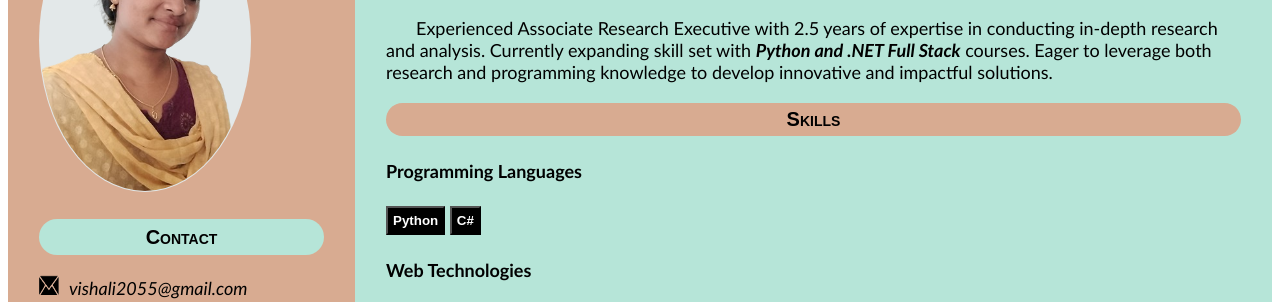
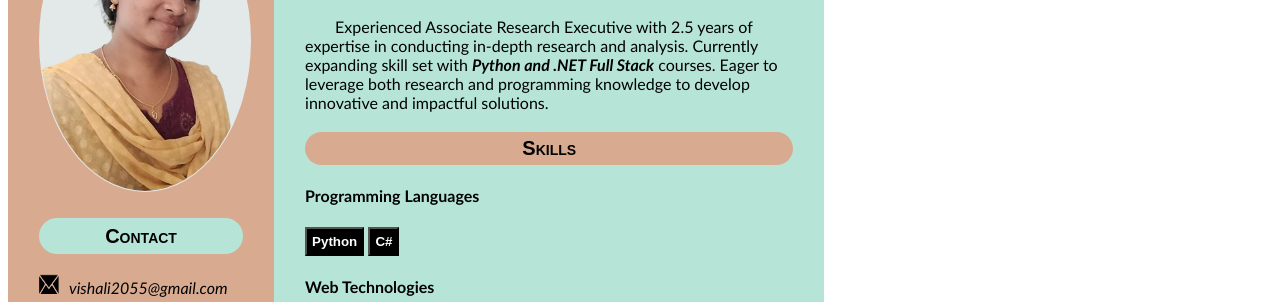
Before and after one commit to Vishali2055/Resume, a plain HTML site: page index.html in a window 1280 px wide. Shown: the part 149-451 px from the top of the page. Drawn offline with Linux system fonts and the light colour scheme.

Commit message:
Update index.html

```diff
--- a/index.html
+++ b/index.html
@@ -1,3 +1,4 @@
+
 <!doctype html>
 <html>
 	<head>
@@ -5,6 +6,8 @@
 		<style>
 			body
 			{
+				width: 216mm;
+				height: 279mm
 				font-size:18px;
 				font-family:calibri;
 			}
```
